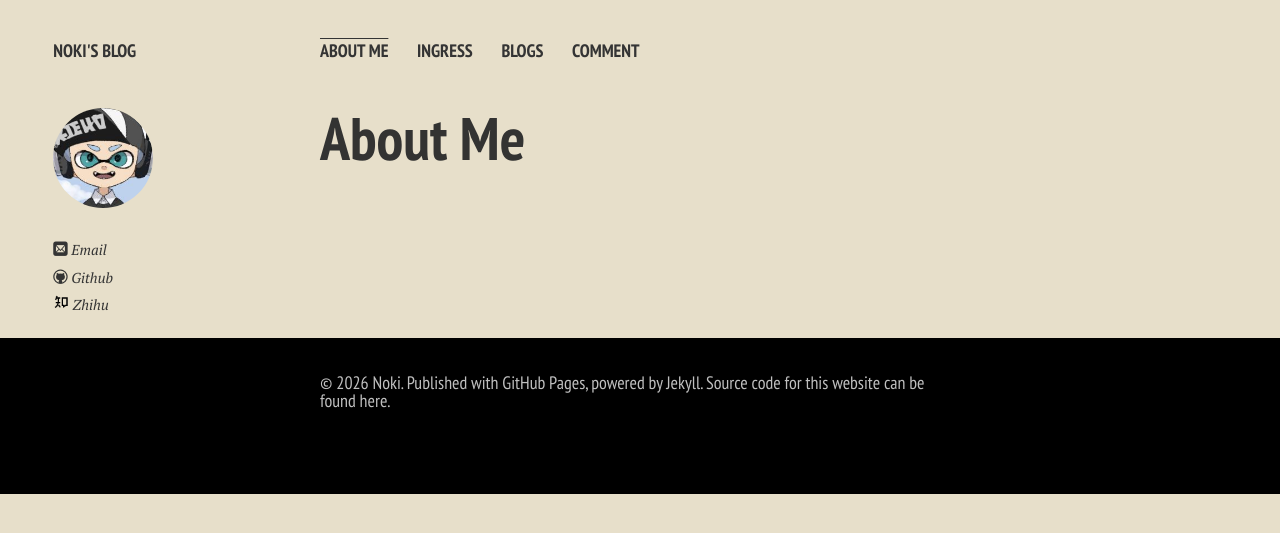
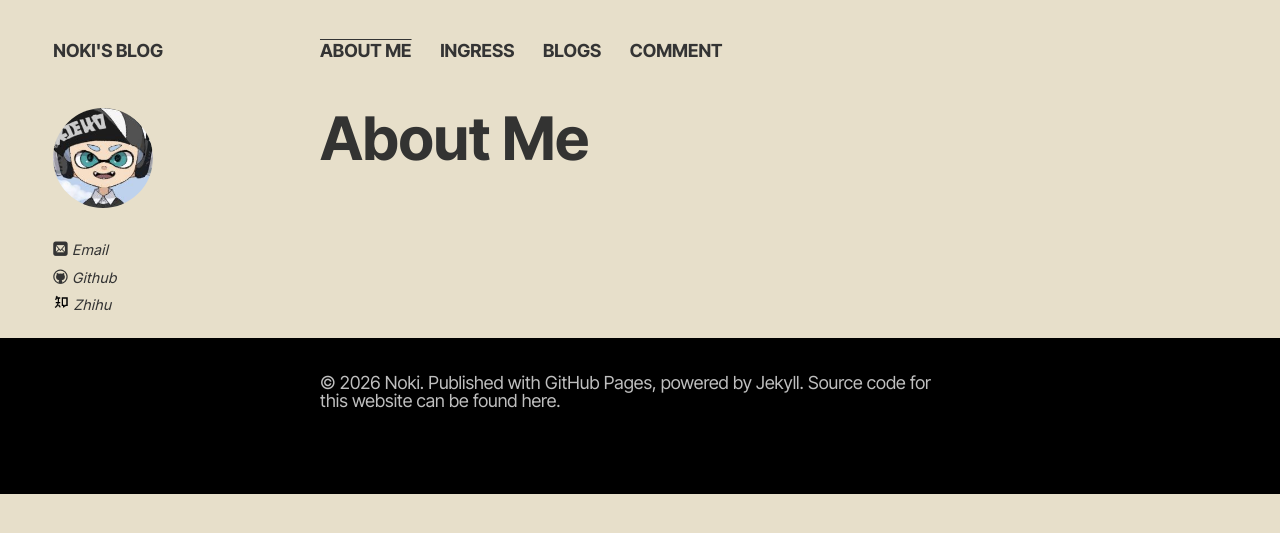
Before and after one commit to ReiiNoki/reiinoki.github.io, a Jekyll site: the page built from index.md, in a window 1280 px wide. Shown: the top 533 px of the page. Built offline with Jekyll 4.4.1, drawn with Linux system fonts in a browser that asks for light colours; nearby versions of some CDN libraries; comment, search, counter and statistics services are not loaded; a style sheet for code colours, icons or effects is not loaded; our own code applies the rules of GitHub Pages for plain Markdown files.

Commit message:
Update fonts: Inter, Noto Sans SC for Chinese/English (Open Design style)

```diff
--- a/_includes/head.html
+++ b/_includes/head.html
@@ -48,8 +48,7 @@ remove:'index.html' | strip_slash }}{% endif %}{% endcapture %}
 
 
 <!-- Google Webfonts -->
-<link href='https://fonts.googleapis.com/css?family=PT+Sans+Narrow:400,700|PT+Serif:400,700,400italic' rel='stylesheet'
-    type='text/css'>
+<link href="https://fonts.googleapis.com/css2?family=Inter:wght@400;500;600;700&family=Inter+Tight:wght@400;500;600;700&family=Noto+Sans+SC:wght@300;400;500;700&display=swap" rel="stylesheet">
 
 <link rel="stylesheet" href="https://cdnjs.cloudflare.com/ajax/libs/academicons/1.8.6/css/academicons.min.css"
     integrity="sha256-uFVgMKfistnJAfoCUQigIl+JfUaP47GrRKjf6CTPVmw=" crossorigin="anonymous" />
--- a/assets/css/main.css
+++ b/assets/css/main.css
@@ -481,7 +481,7 @@ h3,
 h4,
 h5,
 h6 {
-  font-family: "PT Sans Narrow", sans-serif;
+  font-family: "Inter Tight", "Inter", "Noto Sans SC", sans-serif;
   font-weight: 700;
 }
 h6 {
@@ -536,7 +536,7 @@ figcaption {
   font-size: 18px;
   font-size: 1rem;
   margin-bottom: 1.65rem;
-  font-family: "PT Sans Narrow", sans-serif;
+  font-family: "Inter Tight", "Inter", "Noto Sans SC", sans-serif;
   counter-increment: captions;
 }
 figcaption:before {
@@ -1134,7 +1134,7 @@ input,
 button,
 select,
 textarea {
-  font-family: "PT Serif", serif;
+  font-family: "Inter", "Noto Sans SC", sans-serif;
   -webkit-box-sizing: border-box;
   -moz-box-sizing: border-box;
   -ms-box-sizing: border-box;
@@ -1359,7 +1359,7 @@ select:focus {
 }
 html {
   background-color: #e7dfca;
-  font-family: "PT Serif", serif;
+  font-family: "Inter", "Noto Sans SC", -apple-system, system-ui, sans-serif;
   font-color: #333332;
   font-size: 90%;
 }
@@ -1367,7 +1367,7 @@ html {
   margin: 0 auto;
   width: 100%;
   padding: 2em 0 3em;
-  font-family: "PT Sans Narrow", sans-serif;
+  font-family: "Inter Tight", "Inter", "Noto Sans SC", sans-serif;
   font-weight: 700;
   text-transform: uppercase;
 }
@@ -1596,7 +1596,7 @@ html {
   display: block;
   margin: 0;
   padding: 0;
-  font-family: "PT Sans Narrow", sans-serif;
+  font-family: "Inter Tight", "Inter", "Noto Sans SC", sans-serif;
   border-bottom: 1px solid #808080;
 }
 .toc li:last-child {
@@ -1677,7 +1677,7 @@ html {
   margin-bottom: 1%;
 }
 .holder {
-  font-family: "PT Sans Narrow", sans-serif;
+  font-family: "Inter Tight", "Inter", "Noto Sans SC", sans-serif;
 }
 .holder a {
   cursor: pointer;
```
